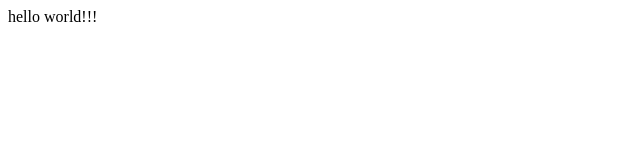
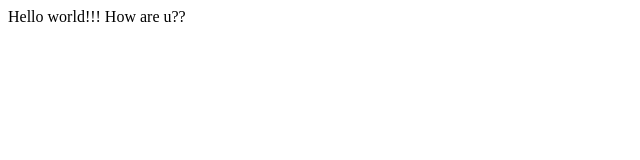
Before and after one commit to Sadiyakousar05/DocMail1, a plain HTML site: page index.html in a window 1280 px wide. Shown: the full height of the page, 0-640 px from the left. Drawn offline with Linux system fonts and the light colour scheme.

Commit message:
changes1

```diff
--- a/index.html
+++ b/index.html
@@ -6,6 +6,6 @@
     <title>Document</title>
 </head>
 <body>
-    hello world!!!
+    Hello world!!! How are u??
 </body>
 </html>
```
